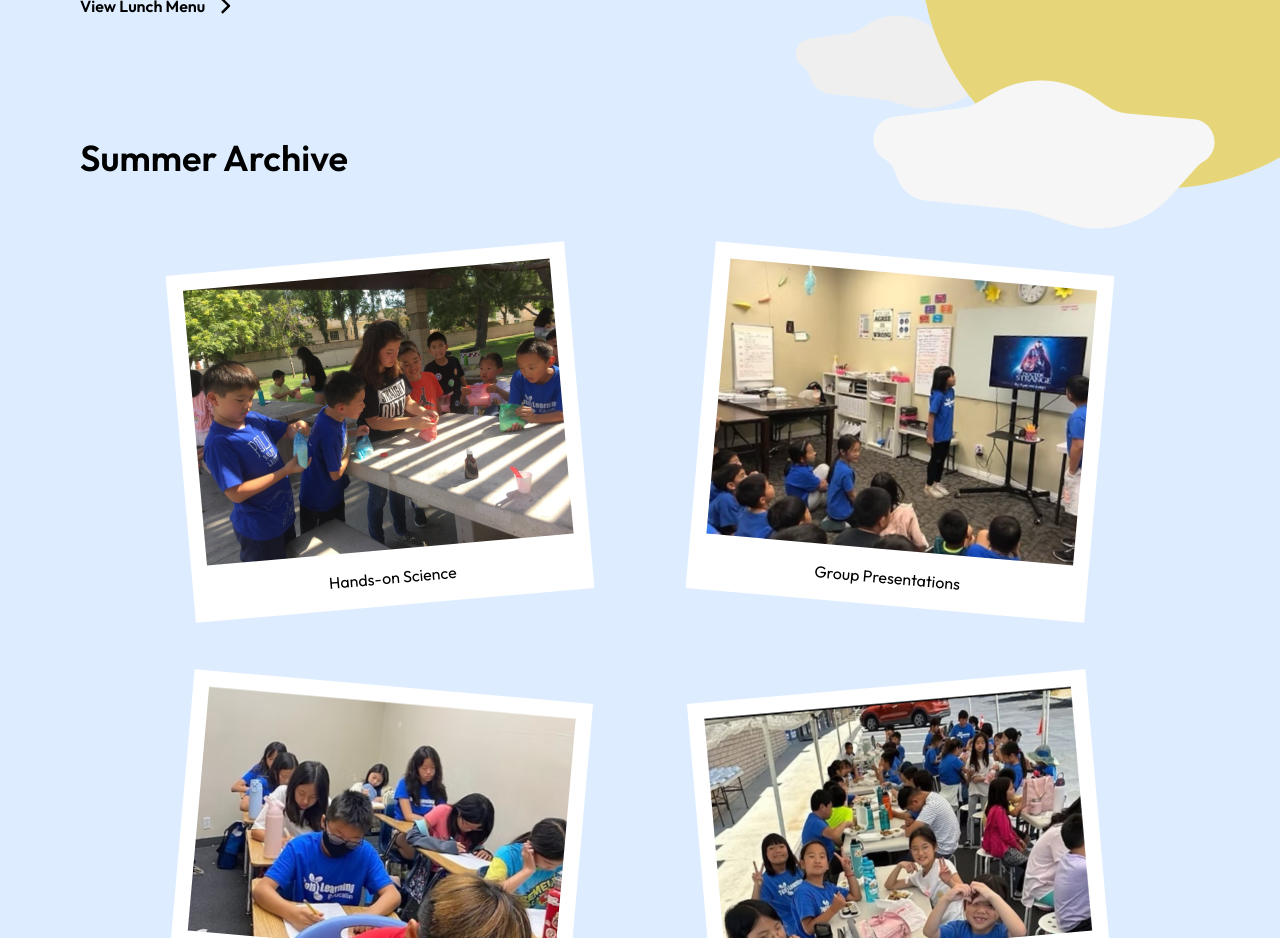
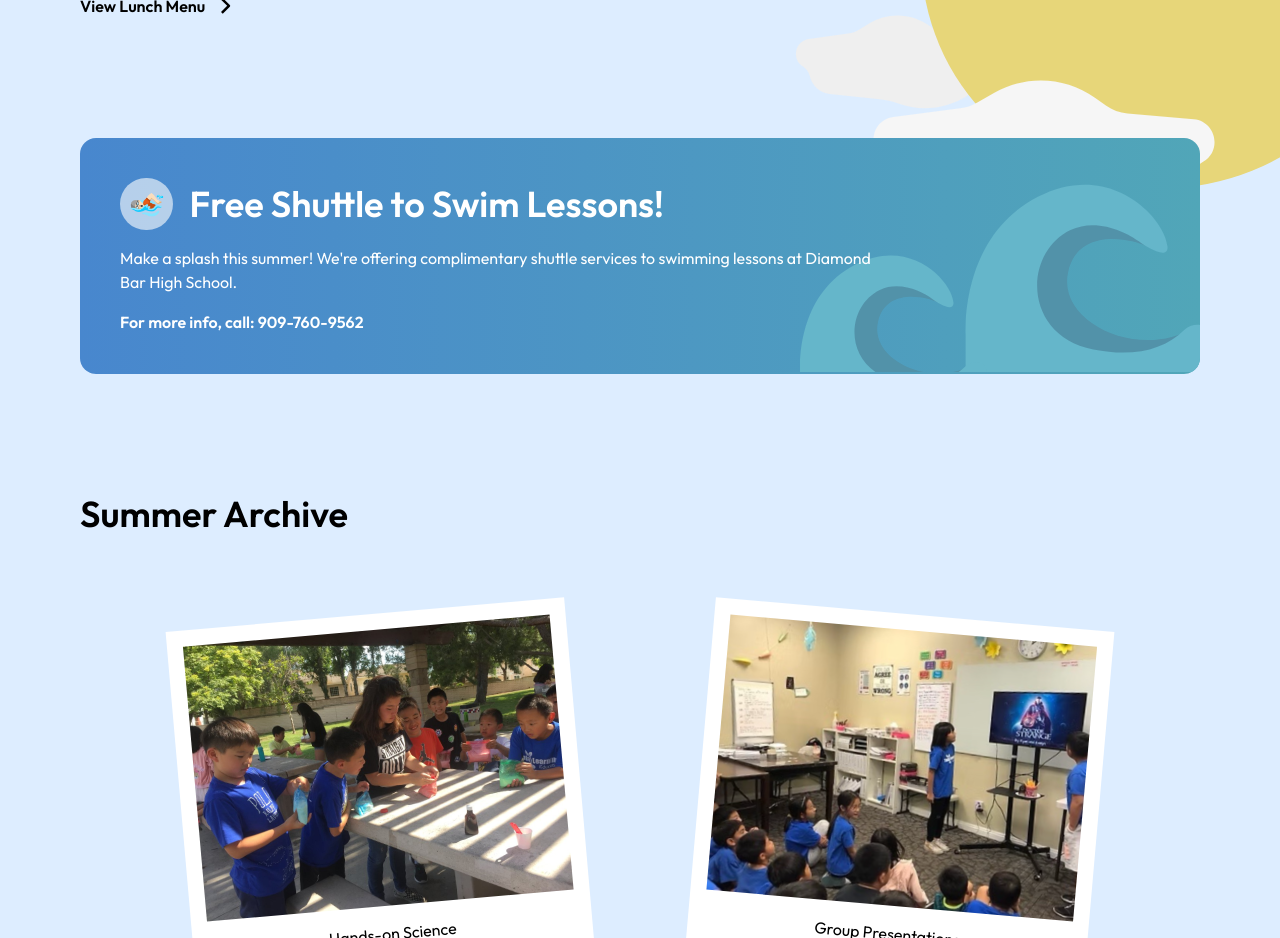
Before and after one commit to candiceeluu/tle-website, a React (Vite) app: page /summer-program in a window 1280 px wide. Shown: the part 1660-2598 px from the top of the page. Built offline with nearby package versions, Linux system fonts and the light colour scheme.

Commit message:
UPDATE: Added summer shuttle info

```diff
--- a/src/components/blocks/Summer/OurSummerPrograms.jsx
+++ b/src/components/blocks/Summer/OurSummerPrograms.jsx
@@ -1,6 +1,7 @@
 import SummerProgramBox from "./SummerProgramBox"
 import Polaroid from "./Polaroid"
 import Arrow from "@/components/ui/arrow";
+import SummerSwimBox from "./SummerSwimBox";
 
 export default function OurSummerPrograms() {
     return (
@@ -58,6 +59,7 @@ export default function OurSummerPrograms() {
                             </div>
                         </div>
                     </div>
+                    <SummerSwimBox />
                     <div className="flex flex-col pt-30">
                         <h2>Summer Archive</h2>
                         <div className="flex flex-col gap-20 items-center pt-20">
--- /dev/null
+++ b/src/components/blocks/Summer/SummerSwimBox.jsx
@@ -0,0 +1,17 @@
+export default function SummerSwimBox() {
+    return (
+        <div className="flex flex-column p-10 lg:pr-80 text-white mt-30 gap-1 bg-swim-blue border-radius-1 relative overflow-clip">
+            <div className="flex align-center gap-1 z-10">
+                <h3 className="bg-white/60 p-2 border-radius-2">🏊🏻</h3>
+                <h2>Free Shuttle to Swim Lessons!</h2>
+            </div>
+            <p className="z-1">Make a splash this summer! We're offering complimentary shuttle services to swimming lessons at Diamond Bar High School.</p>
+            <p className="z-1 font-semibold">For more info, call: 909-760-9562</p>
+            <div className="absolute right-0 bottom-0.5 z-0">
+                <img src="/images/SummerProgram/waves.svg"
+                    className="w-100"
+                />
+            </div>
+        </div>
+    )
+}
--- a/src/index.css
+++ b/src/index.css
@@ -472,6 +472,10 @@ ul {
   background: linear-gradient(-66deg, rgba(100, 158, 224, 1) 0%, rgba(169, 199, 168, 1) 100%);
 }
 
+.bg-swim-blue {
+  background-image: linear-gradient(to right, #4887CE, #51A6B8);
+}
+
 /* border styling */
 .border-blue {
   border: solid;
```
Also changed, not shown: public/images/SummerProgram/waves.svg (added).
